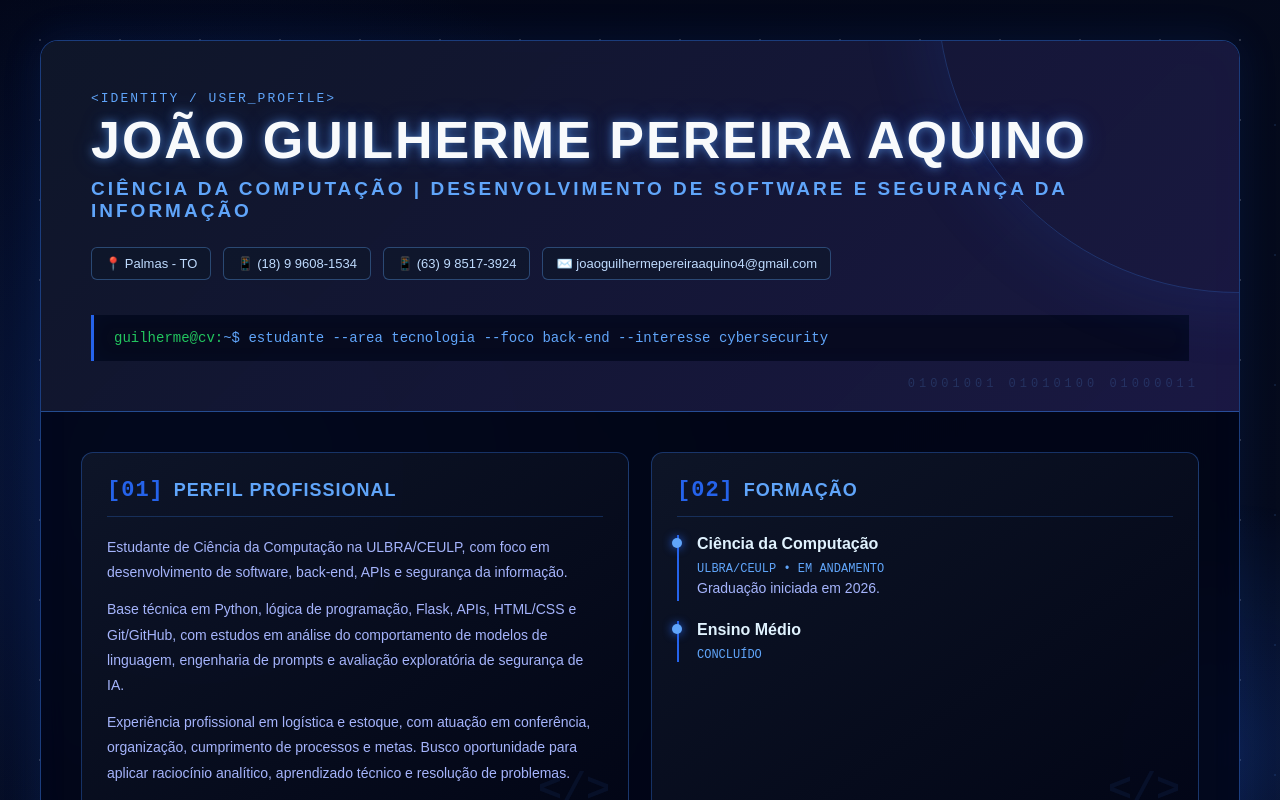
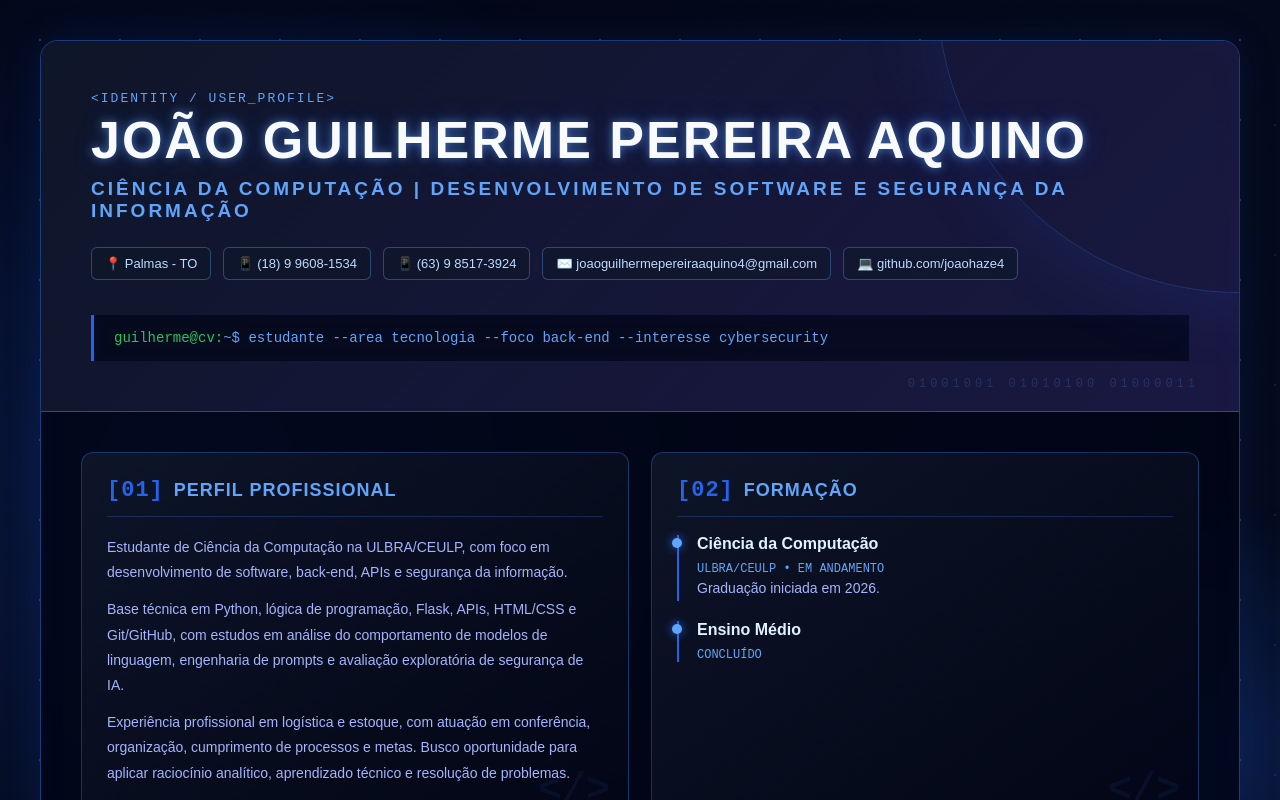
Before and after one commit to joaohaze4/potifolio, a plain HTML site: page index.html in a window 1280 px wide. Shown: the top 800 px of the page. Drawn offline with Linux system fonts and the light colour scheme.

Commit message:
Adiciona link do GitHub aos contatos do cabeçalho
Co-Authored-By: Claude Opus 5.5 <noreply@anthropic.com>
Claude-Session: https://claude.ai/code/session_01FtHbj1aqgt9ArBq8PuNVDQ

```diff
--- a/index.html
+++ b/index.html
@@ -233,7 +233,8 @@
             gap: 12px;
         }
 
-        .contato span {
+        .contato span,
+        .contato a {
             padding: 8px 13px;
 
             border: 1px solid rgba(96, 165, 250, .35);
@@ -245,6 +246,18 @@
             color: #bfdbfe;
 
             font-size: 13px;
+        }
+
+
+        .contato a {
+            text-decoration: none;
+            transition: .3s;
+        }
+
+        .contato a:hover {
+            border-color: #60a5fa;
+            color: #f8fafc;
+            box-shadow: 0 0 12px rgba(37, 99, 235, .4);
         }
 
 
@@ -820,6 +833,10 @@
                             ✉️ joaoguilhermepereiraaquino4@gmail.com
                         </span>
 
+                        <a href="https://github.com/joaohaze4" target="_blank" rel="noopener">
+                            💻 github.com/joaohaze4
+                        </a>
+
                     </div>
 
                 </div>
```
